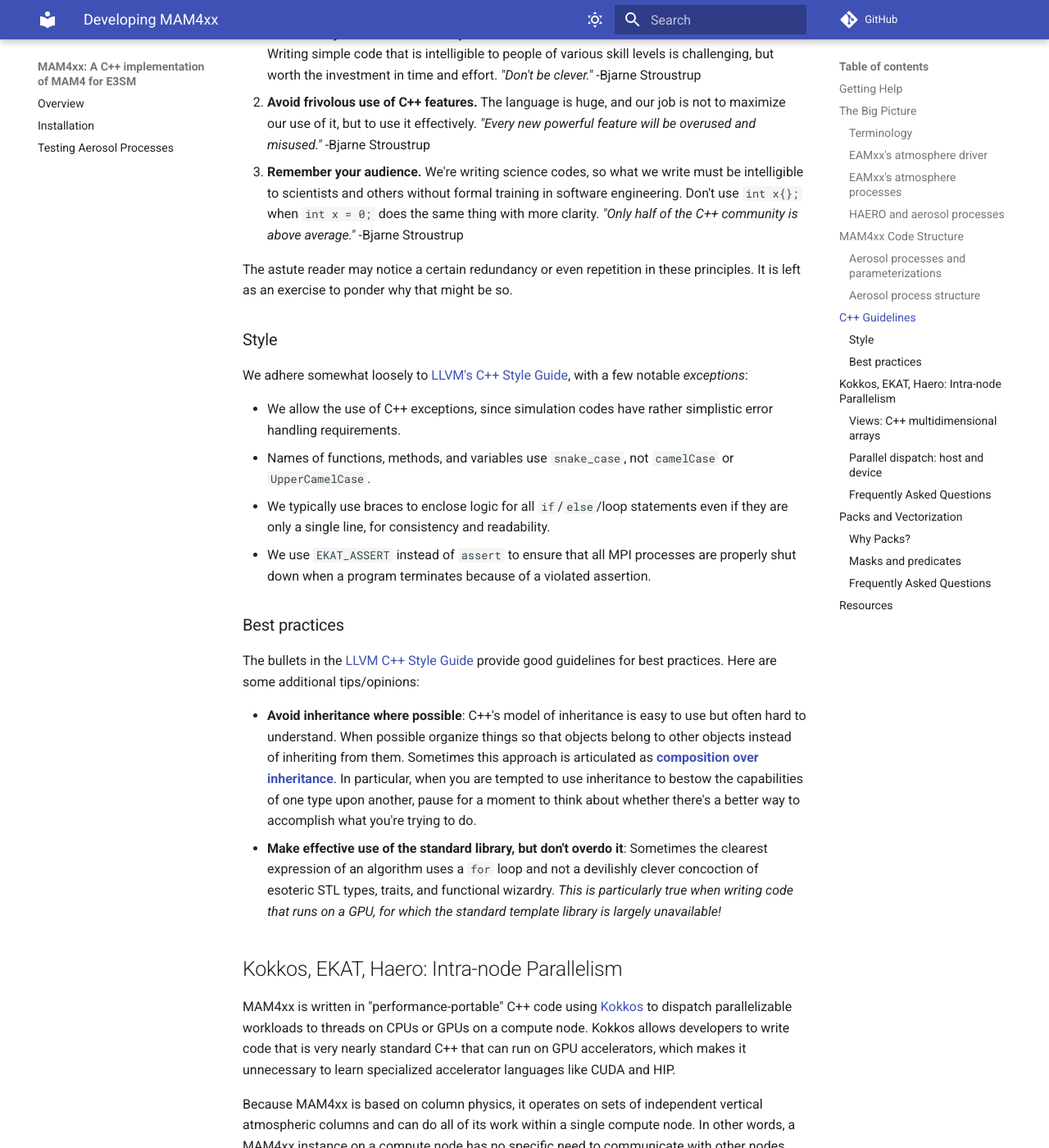
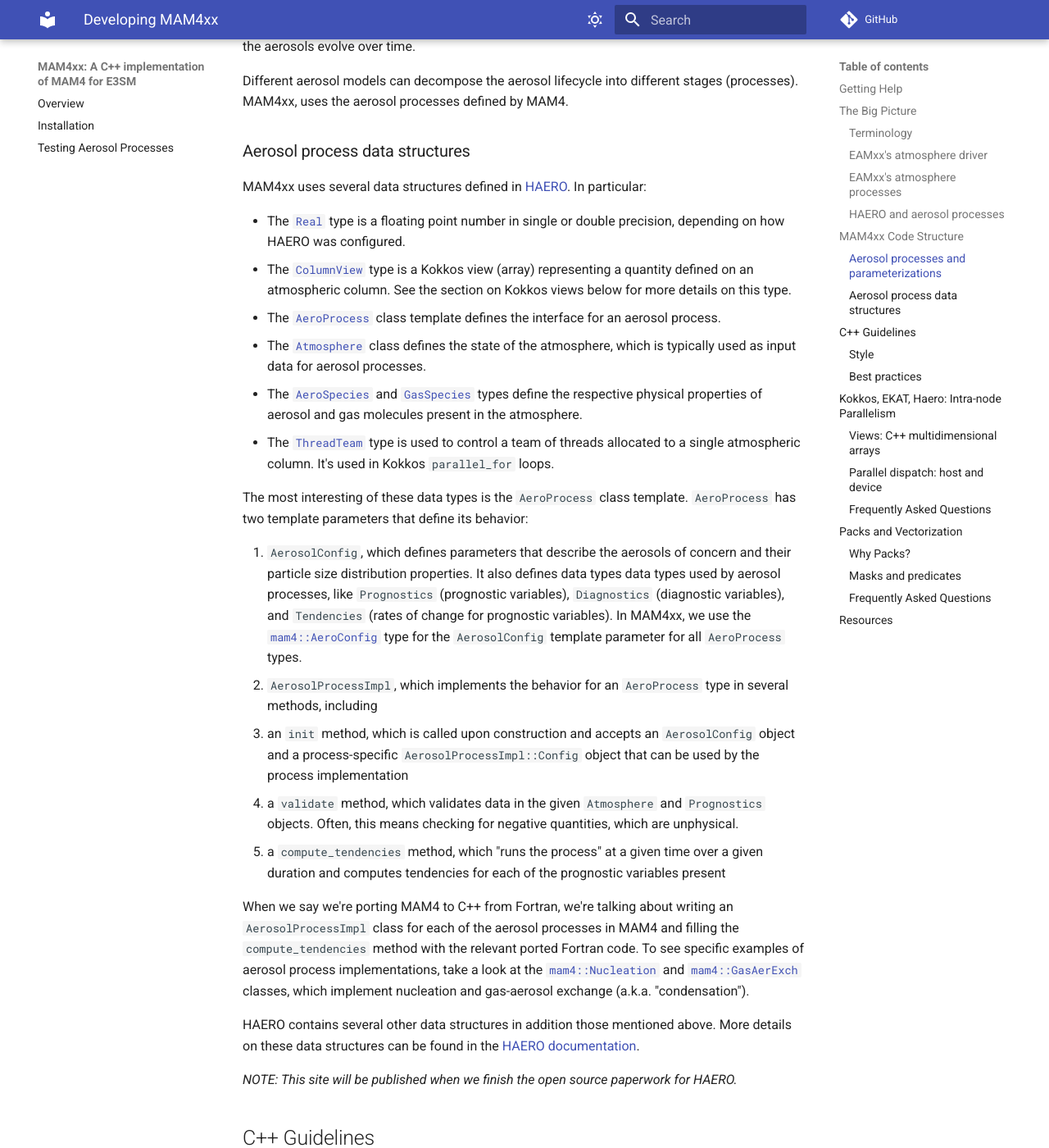
Before and after one commit to eagles-project/mam4xx, an MkDocs documentation site: the page built from docs/development.md, in a window 1280 px wide and 1400 px high, scrolled down 2582 px. Shown: the whole window at 82% size. Built offline with MkDocs 1.6.1 and Material for MkDocs 9.7.7, drawn with Linux system fonts in a browser that asks for light colours; comment, search, counter and statistics services are not loaded; some of the changed text lies outside the part shown.

Commit message:
Laying out MAM4xx data structures in terms of HAERO's.

```diff
--- a/docs/development.md
+++ b/docs/development.md
@@ -91,7 +91,87 @@ In essence, an atmospheric host model does the following things:
 ## MAM4xx Code Structure
 
 ### Aerosol processes and parameterizations
-### Aerosol process structure
+
+Aerosols are long polymer chains that are emitted from the surface of the earth
+and/or that form in the atmosphere as a result of collisions between gas
+particles. Aerosol particles have an outsized influence on cooling and warming
+processes in the atmosphere, and interact strongly with incoming solar
+radiation.
+
+_Include JAMES figure of aerosol life cycle here?_
+
+It is not possible to describe aerosol dynamics in terms of purely mechanistic
+processes. Instead, aerosols are assumed to form and evolve over a set of
+distinct stages in an "aerosol life cycle." These stages are conceptually
+convenient and represent phenomenology that can be compared with experimental
+observations. Because of this phenomenological approach, each stage of the
+aerosol lifecycle (which we call an "aerosol process") must be _parameterized_:
+in other words, an aerosol process is _quantified_ in terms of a set of
+parameters that determine how the aerosols evolve over time.
+
+Different aerosol models can decompose the aerosol lifecycle into different
+stages (processes). MAM4xx, uses the aerosol processes defined by MAM4.
+
+### Aerosol process data structures
+
+MAM4xx uses several data structures defined in [HAERO](https://github.com/eagles-project/haero).
+In particular:
+
+* The [`Real`](https://github.com/eagles-project/haero/blob/main/haero/haero.hpp)
+  type is a floating point number in single or double precision, depending on
+  how HAERO was configured.
+* The [`ColumnView`](https://github.com/eagles-project/haero/blob/main/haero/haero.hpp)
+  type is a Kokkos view (array) representing a quantity defined on an
+  atmospheric column. See the section on Kokkos views below for more details on
+  this type.
+* The [`AeroProcess`](https://github.com/eagles-project/haero/blob/main/haero/aero_process.hpp)
+  class template defines the interface for an aerosol process.
+* The [`Atmosphere`](https://github.com/eagles-project/haero/blob/main/haero/atmosphere.hpp)
+  class defines the state of the atmosphere, which is typically used as input
+  data for aerosol processes.
+* The [`AeroSpecies`](https://github.com/eagles-project/haero/blob/main/haero/aero_species.hpp)
+  and [`GasSpecies`](https://github.com/eagles-project/haero/blob/main/haero/gas_species.hpp)
+  types define the respective physical properties of aerosol and gas
+  molecules present in the atmosphere.
+* The [`ThreadTeam`](https://github.com/eagles-project/haero/blob/main/haero/haero.hpp)
+  type is used to control a team of threads allocated to a single atmospheric
+  column. It's used in Kokkos `parallel_for` loops.
+
+The most interesting of these data types is the `AeroProcess` class template.
+`AeroProcess` has two template parameters that define its behavior:
+
+1. `AerosolConfig`, which defines parameters that describe the aerosols of concern
+   and their particle size distribution properties. It also defines data types
+   data types used by aerosol processes, like `Prognostics` (prognostic
+   variables), `Diagnostics` (diagnostic variables), and `Tendencies` (rates of
+   change for prognostic variables). In MAM4xx, we use the [`mam4::AeroConfig`](https://github.com/eagles-project/mam4xx/blob/main/src/aero_config.hpp)
+   type for the `AerosolConfig` template parameter for all `AeroProcess` types.
+2. `AerosolProcessImpl`, which implements the behavior for an `AeroProcess` type
+   in several methods, including
+   * an `init` method, which is called upon construction and accepts an
+     `AerosolConfig` object and a process-specific `AerosolProcessImpl::Config`
+     object that can be used by the process implementation
+   * a `validate` method, which validates data in the given `Atmosphere` and
+     `Prognostics` objects. Often, this means checking for negative quantities,
+     which are unphysical.
+   * a `compute_tendencies` method, which "runs the process" at a given time
+     over a given duration and computes tendencies for each of the prognostic
+     variables present
+
+When we say we're porting MAM4 to C++ from Fortran, we're talking about
+writing an `AerosolProcessImpl` class for each of the aerosol processes in MAM4
+and filling the `compute_tendencies` method with the relevant ported Fortran
+code. To see specific examples of aerosol process implementations, take a look
+at the [`mam4::Nucleation`](https://github.com/eagles-project/mam4xx/blob/main/src/nucleation.hpp)
+and [`mam4::GasAerExch`](https://github.com/eagles-project/mam4xx/blob/main/src/gasaerexch.hpp)
+classes, which implement nucleation and gas-aerosol exchange (a.k.a. "condensation").
+
+HAERO contains several other data structures in addition those mentioned above.
+More details on these data structures can be found in the
+[HAERO documentation](https://eagles-project.github.io/haero/).
+
+_NOTE: This site will be published when we finish the open source paperwork
+for HAERO._
 
 ## C++ Guidelines
 
```
